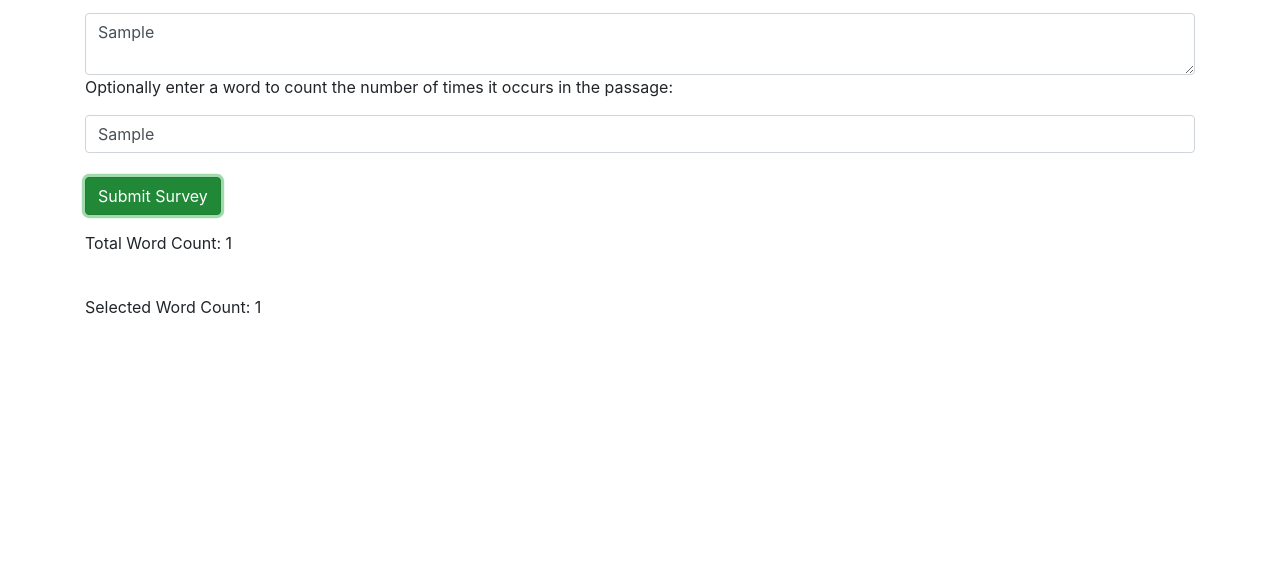
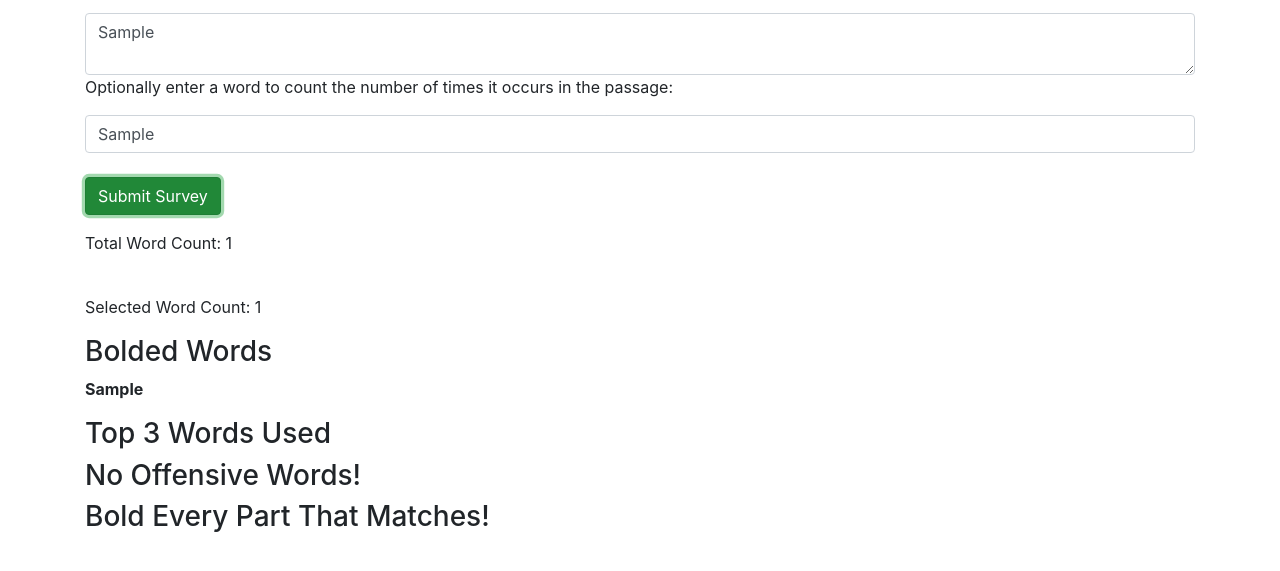
Before and after one commit to AlyxMoon/epicodus-week03-text-analyzer, a plain HTML site: page index.html in a window 1280 px wide. Both pictures are taken after typing "Sample", "Sample" into the empty fields and a click on the button "Submit Survey". Shown: the part 73-644 px from the top of the page. Drawn offline with nearby package versions, Linux system fonts and the light colour scheme.

Commit message:
add no inputted word function and more tests
Co-authored-by: Allister <allisterkmoon@gmail.com>

```diff
--- a/index.html
+++ b/index.html
@@ -23,7 +23,18 @@
     <p>Total Word Count: <span id="total-count"></span></p>
     <br>
     <p>Selected Word Count: <span id="selected-count"></span></p>
-    <span id="bolded-passage"></span>
+
+    <h3>Bolded Words</h3>
+    <div id="bolded-passage"></div>
+
+    <h3>Top 3 Words Used</h3>
+    <div id="top-three-words"></div>
+
+    <h3>No Offensive Words!</h3>
+    <div id="no-offensive"></div>
+
+    <h3>Bold Every Part That Matches!</h3>
+    <div id="bolded-text"></div>
   </div>
 </body>
 </html>
--- a/js/scripts.js
+++ b/js/scripts.js
@@ -5,13 +5,63 @@ $(document).ready(function(){
     event.preventDefault();
     const passage = $("#text-passage").val();
     const word = $("#word").val();
+
     const wordCount = wordCounter(passage);
     const occurrencesOfWord = numberOfOccurrencesInText(word, passage);
+
     $("#total-count").html(wordCount);
     $("#selected-count").html(occurrencesOfWord);
+    $('#bolded-passage').html(boldPassage(word, passage))
+
+    $('#top-three-words').html(getTopThreeWords(passage))
+    $('#no-offensive').html(getSentenceWithoutBadWords(passage))
+    $('#bolded-text').html(getSentenceWithBoldedText(passage))
   });
 });
+
 // Business Logic
+function getTopThreeWords (text) {
+  const textSplitByWord = text.split(' ').sort()
+
+  const arrayOfWords = []
+  const arrayOfCounts = []
+  let prev
+
+  for (let i = 0; i < textSplitByWord.length; i++) {
+    if (textSplitByWord[i] !== prev) {
+      arrayOfWords.push(textSplitByWord[i]);
+      arrayOfCounts.push(1);
+    } else {
+      arrayOfCounts[arrayOfCounts.length - 1]++;
+    }
+    prev = textSplitByWord[i];
+  }
+
+  const combinedArray = []
+
+  arrayOfWords.forEach(function (item, index) {
+    const combined = [arrayOfWords[index], arrayOfCounts[index]]
+    combinedArray.push(combined)
+  })
+
+  combinedArray.sort(function (a, b) {
+    return b[1] - a[1]
+  })
+
+  return [
+    combinedArray[0][0],
+    combinedArray[1][0],
+    combinedArray[2][0],
+  ].join(' ')
+}
+
+function getSentenceWithoutBadWords (text) {
+  return ''
+}
+
+function getSentenceWithBoldedText (text) {
+  return ''
+}
 
 function wordCounter(text) {
   let wordCount = 0;
@@ -31,6 +81,10 @@ function wordCounter(text) {
 }
 
 function numberOfOccurrencesInText(word, text) {
+  if (noInputtedWord(word, text)) {
+    return 0
+  }
+
   word = word.toLowerCase()
   text = text.toLowerCase()
 
@@ -38,10 +92,7 @@ function numberOfOccurrencesInText(word, text) {
   let wordCount = 0
 
   wordArray.forEach(function (element) {
-    if (
-      word.length >= 1 &&
-      element.includes(word)
-    ) {
+    if (element.includes(word)) {
       wordCount++
     }
   })
@@ -50,12 +101,18 @@ function numberOfOccurrencesInText(word, text) {
 }
 
 function boldPassage (word, text) {
+  if (noInputtedWord(word, text)) {
+    return 0
+  }
+
   let htmlString = '<p>'
   let textArray = text.split(' ')
 
   textArray.forEach(function (element, index) {
-    if (word === element) {
-      htmlString = htmlString.concat('<b>' + element + '</b>')
+    if (element.includes(word)) {
+      // step one, get variable that equals the matching part
+      // step two, put that variable in the bold text
+      htmlString = htmlString.concat('<b>' + word + '</b>')
     } else {
       htmlString = htmlString.concat(element)
     }
@@ -67,3 +124,11 @@ function boldPassage (word, text) {
 
   return htmlString + '</p>'
 }
+
+// utilities
+function noInputtedWord (word, text) {
+  return (
+    text.trim().length === 0 ||
+    word.trim().length === 0
+  )
+}
```
Also changed, not shown: 1 other file.
